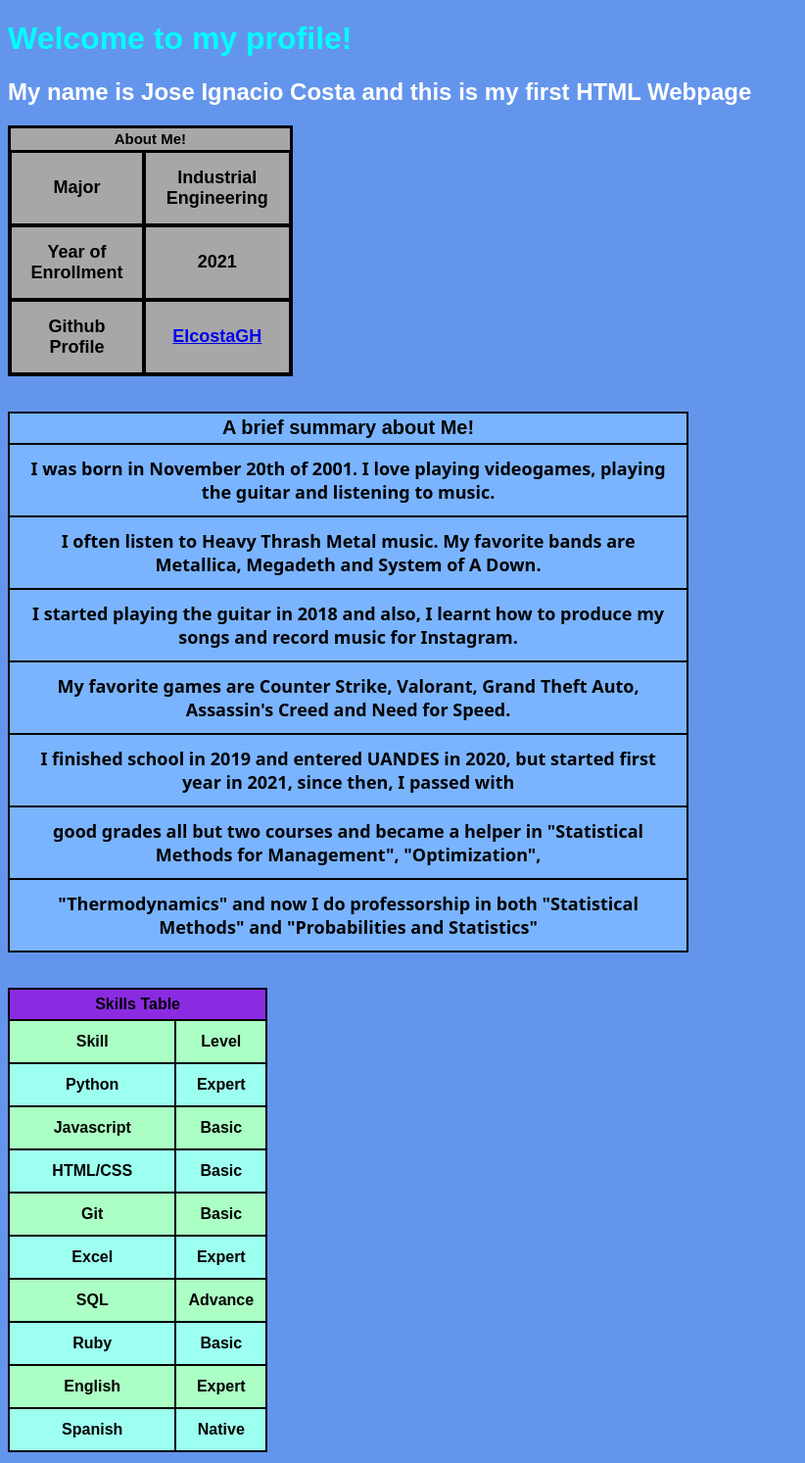
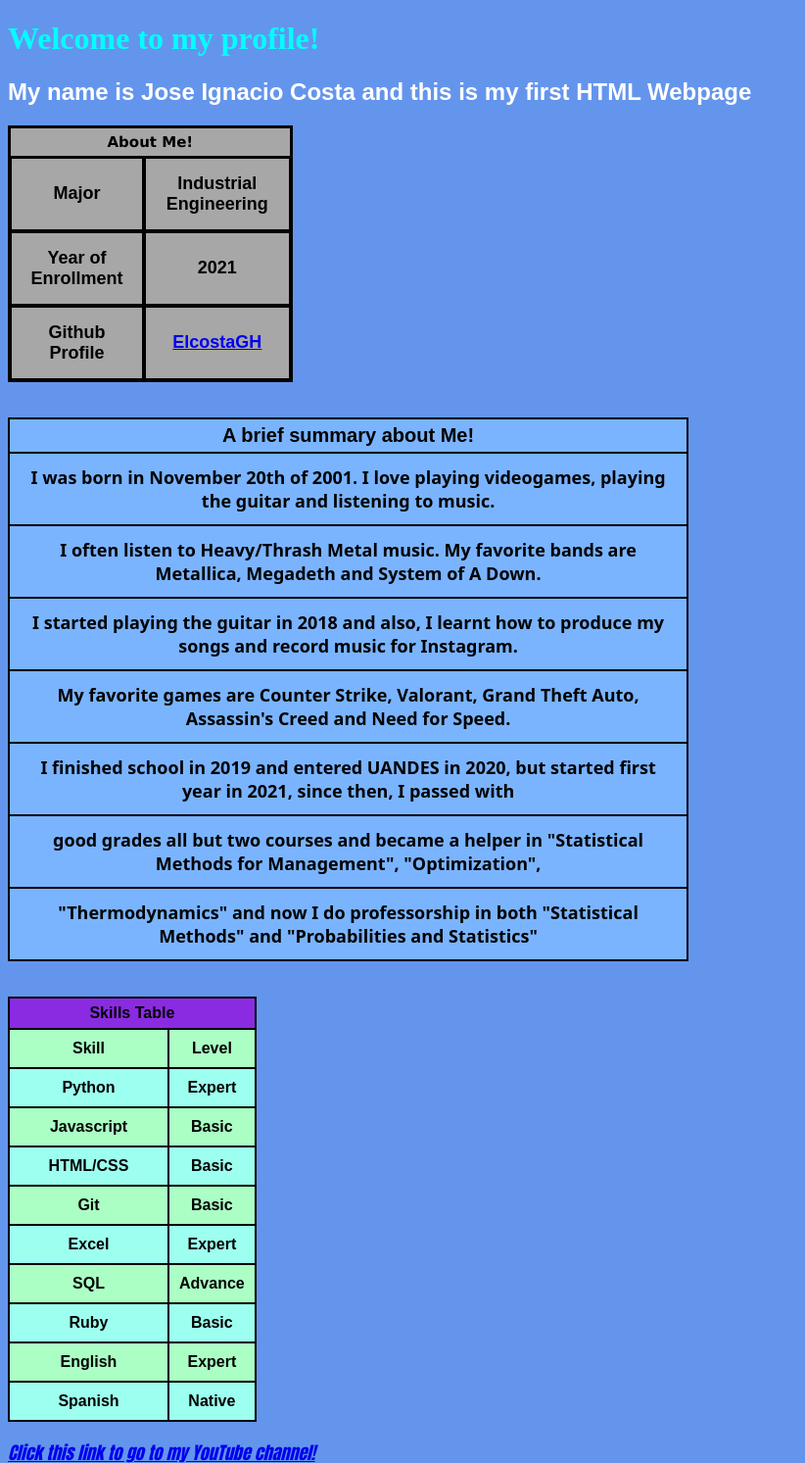
Before and after one commit to ElcostaGH/elcostagh, a plain HTML site: page index.html in a window 1280 px wide. Shown: the top 1493 px of the page at 98% size, without its empty margins (0-822 px from the left). Drawn offline with Linux system fonts and the light colour scheme.

Commit message:
v1.5: Minor tweaks

```diff
--- a/index.html
+++ b/index.html
@@ -38,7 +38,7 @@
       <th>I was born in November 20th of 2001. I love playing videogames, playing the guitar and listening to music.</th>
     </tr>
     <tr>
-      <th>I often listen to Heavy Thrash Metal music. My favorite bands are Metallica, Megadeth and System of A Down.</th>
+      <th>I often listen to Heavy/Thrash Metal music. My favorite bands are Metallica, Megadeth and System of A Down.</th>
     </tr>
     <tr>
       <th>I started playing the guitar in 2018 and also, I learnt how to produce my songs and record music for Instagram.</th>
--- a/styles.css
+++ b/styles.css
@@ -1,5 +1,5 @@
 h1 {
-    font-family:sans-serif;
+    font-family:'Times New Roman', Times, serif;
     font-size: 20;
     color:aqua;
 }
@@ -10,10 +10,6 @@ h2 {
     color: white;
 }
 
-h3 {
-    font-family:sans-serif;
-    font-size:12;
-}
 body {
     background-color: cornflowerblue;
 }
@@ -29,7 +25,7 @@ table {
 }
 
 #table1 tr {
-    height: 22px;
+    height: 28px;
     background-color: rgb(167, 167, 167);
     border-bottom: 1px solid black;
 }
@@ -42,7 +38,7 @@ table {
 }
 #table1 td{
     font-size: 15px;
-    font-family: arial;
+    font-family:Verdana;
 }
 
 #table1 .centeredRow {
@@ -54,7 +50,7 @@ table {
     width: 55%;
 }
 #table2 tr{
-    height: 30px;
+    height: 33px;
     background-color: rgb(122, 180, 255);
     border-bottom: 1px solid black;
 }
@@ -101,7 +97,7 @@ tr:nth-child(odd) {
 }
 
 #table3 th{
-    padding: 12px;
+    padding: 10px;
     width: 65%;
     font-size: 20;
     font-family: arial;
@@ -109,7 +105,8 @@ tr:nth-child(odd) {
 
 #youtube {
     font-size: 18px;
-    font-family: arial;
+    font-family: impact;
+    font-style: oblique;
 }
 #click {
     font-family: arial;
```
